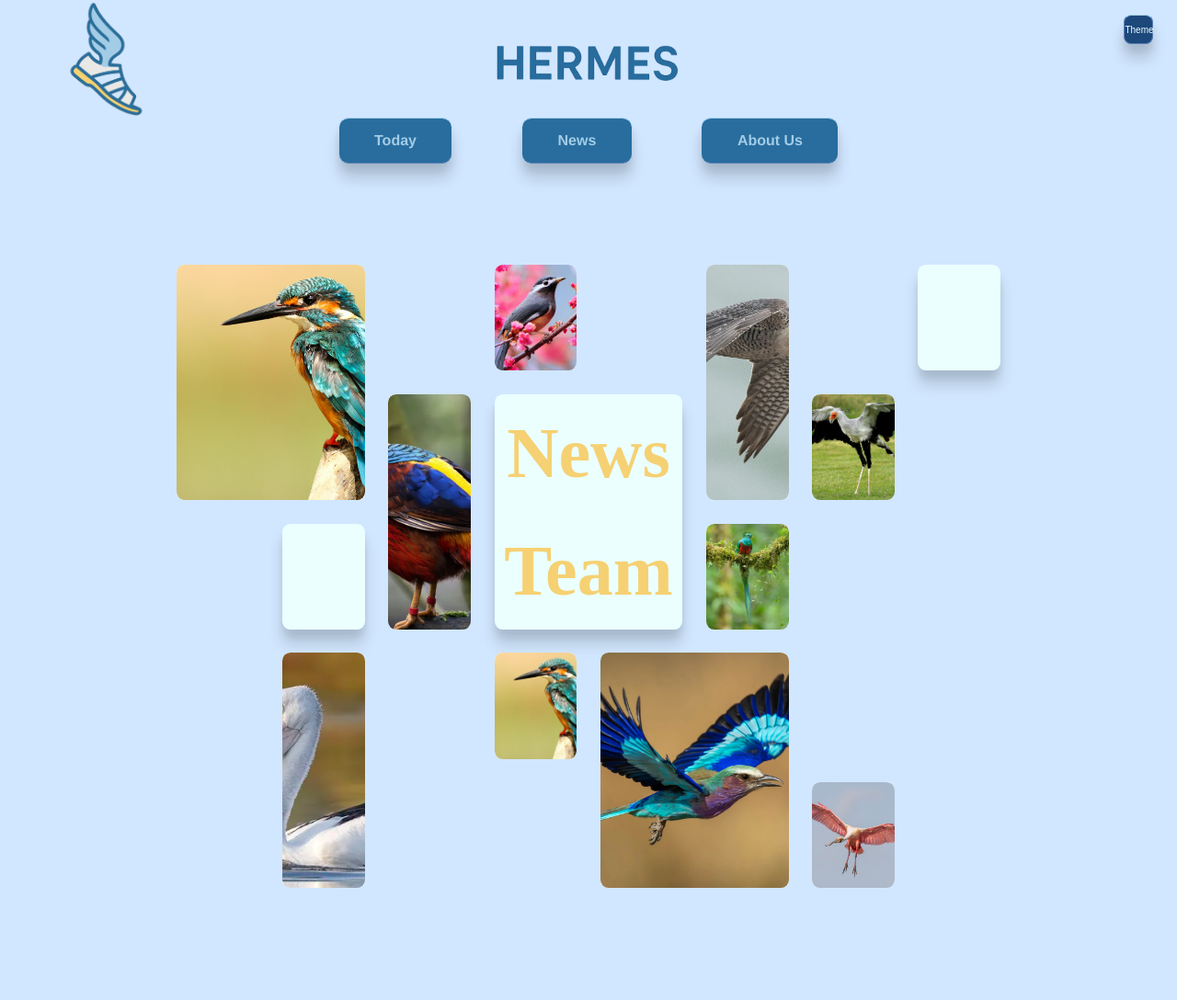
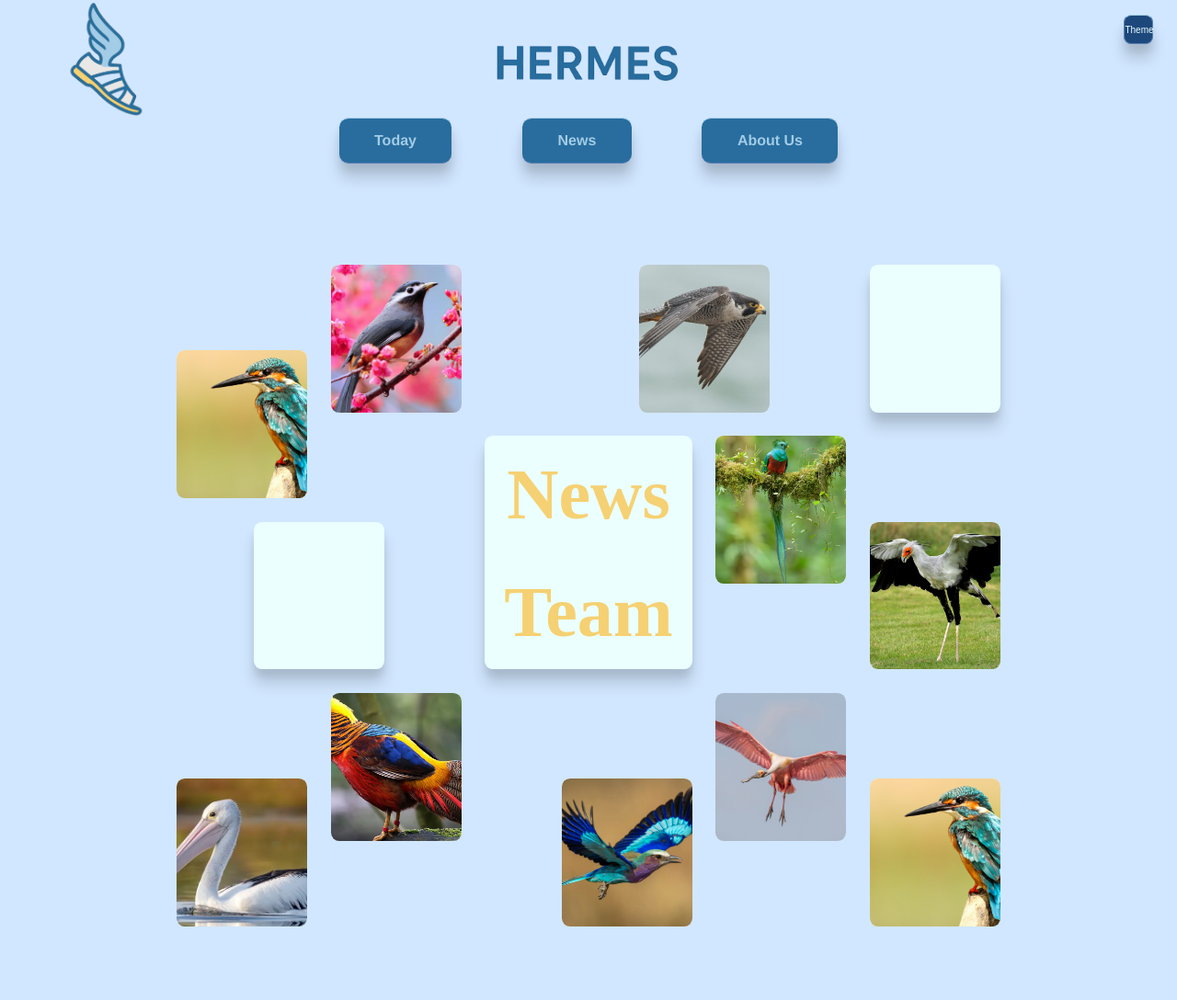
Before and after one commit to daniel-rawana/ai-news-agent, a Flask app: page /team in a window 1280 px wide. Shown: the whole page at 92% size. Before the commit the page ends 966 px from the top, so only its background shows below. Run offline with Flask 3, Linux system fonts and the light colour scheme; some web fonts are replaced.

Commit message:
Team Page improvements
Improved the grid of the team page for a final layout

```diff
--- a/website/static/AgentPageTeam.css
+++ b/website/static/AgentPageTeam.css
@@ -76,16 +76,19 @@ body main ul li  {
     margin-inline:auto;
     padding-bottom: 10vh;
     gap:2vw;
-    grid-template-rows: repeat(5,1fr);
-    grid-template-columns: repeat(8,1fr);
+    grid-template-rows: repeat(8,1fr);
+    grid-template-columns: repeat(11,1fr);
 
     grid-template-areas:
-  "one  one  .    two   .     five .  six"
-  "one  one  ten  three three five    nine ."
-  ".    eleven    ten  three three twelve .  ."
-  ". seven .   third four four . ."
-  ".  seven . .   four four eight .";
-  /* "seven seven . .  . four four . . third   third"; */
+  ". . two two . . five five . six six"
+  "one one two two . . five five . six six"
+  "one one . . three  three three twelve twelve . ."
+  ". eleven eleven . three three three twelve twelve nine nine"
+  ". eleven eleven . three three three . . nine nine"
+  ". . ten ten . . . eight eight . ."
+  "seven seven ten ten . four four eight eight third third"
+  "seven seven . . . four four . . third third";
+
 
 }
 
```
